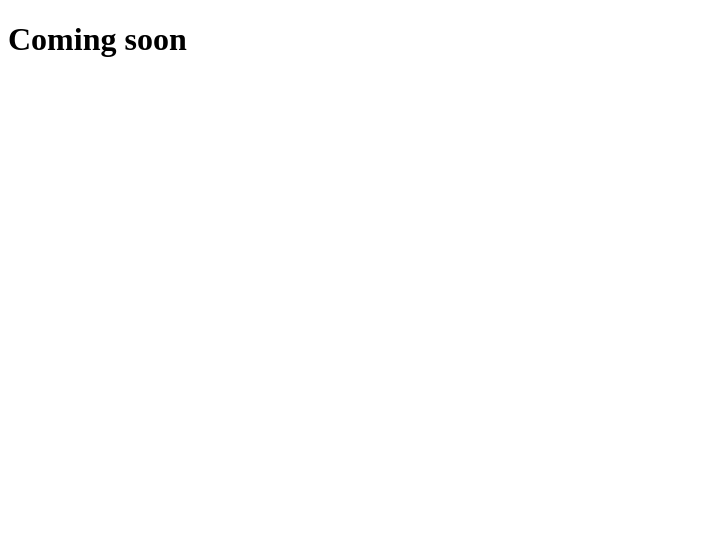
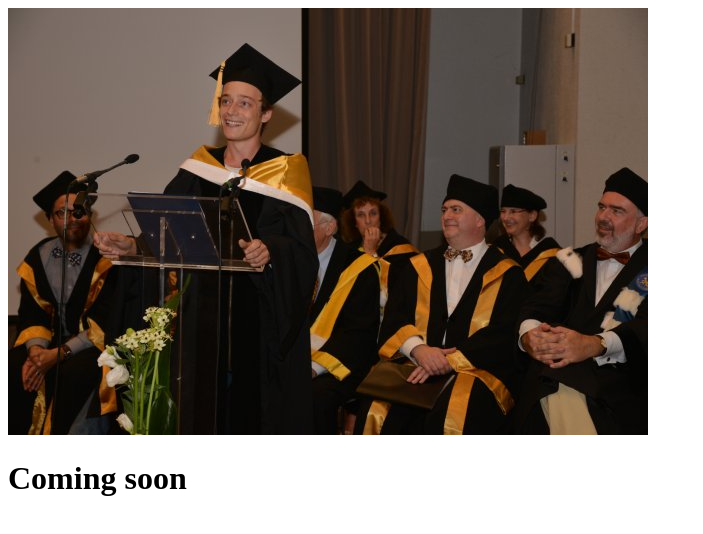
Before and after one commit to Rdem2601/hopsport, a plain HTML site: page index.html in a window 1280 px wide. Shown: the whole page, without its empty margins (0-703 px from the left). Drawn offline with Linux system fonts and the light colour scheme.

Commit message:
Nouvelle photo

```diff
--- a/index.html
+++ b/index.html
@@ -4,6 +4,7 @@
 	<title></title>
 </head>
 <body>
+<img src="Discours Diplome.jpg">
 <h1>Coming soon</h1>
 </body>
 </html>
```
Also changed, not shown: Discours Diplome.jpg (added).
